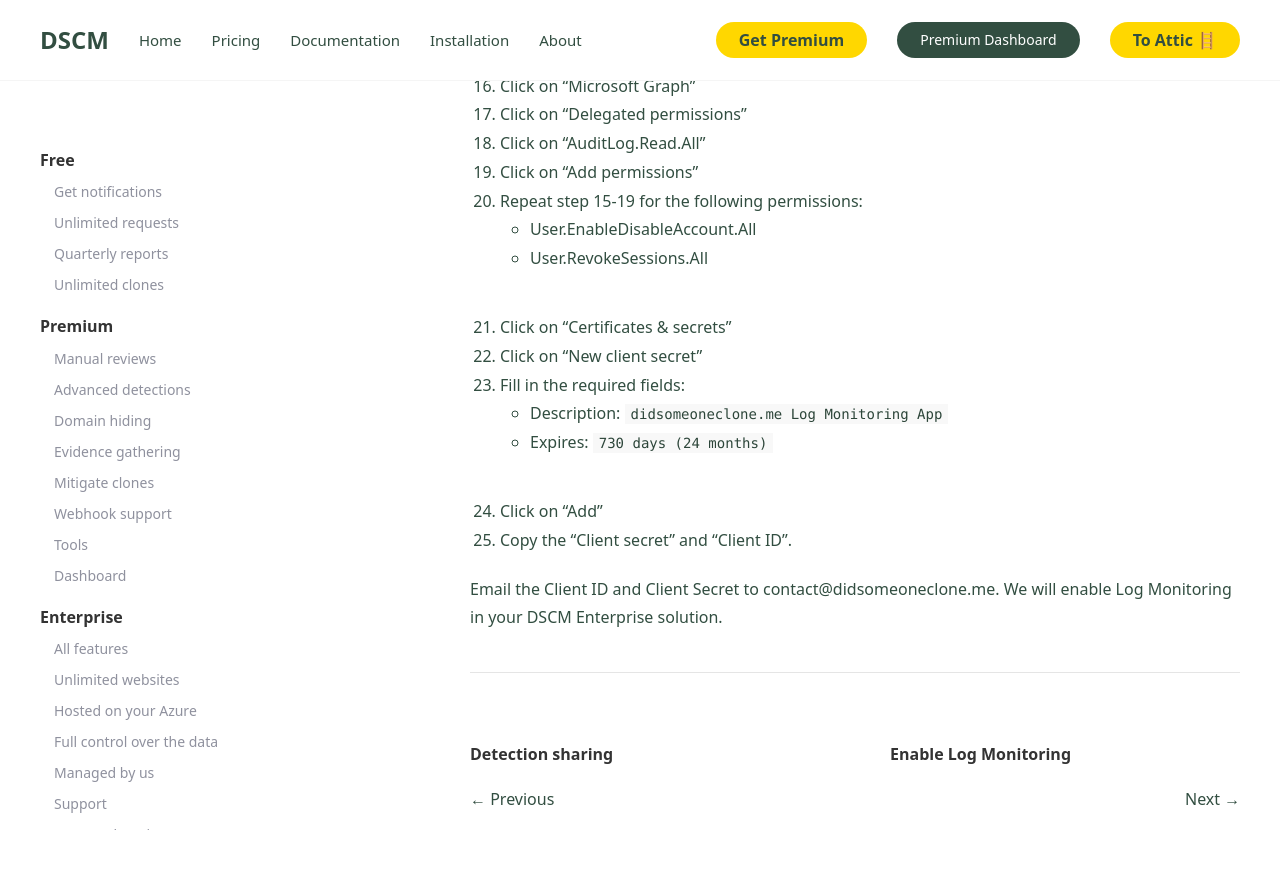
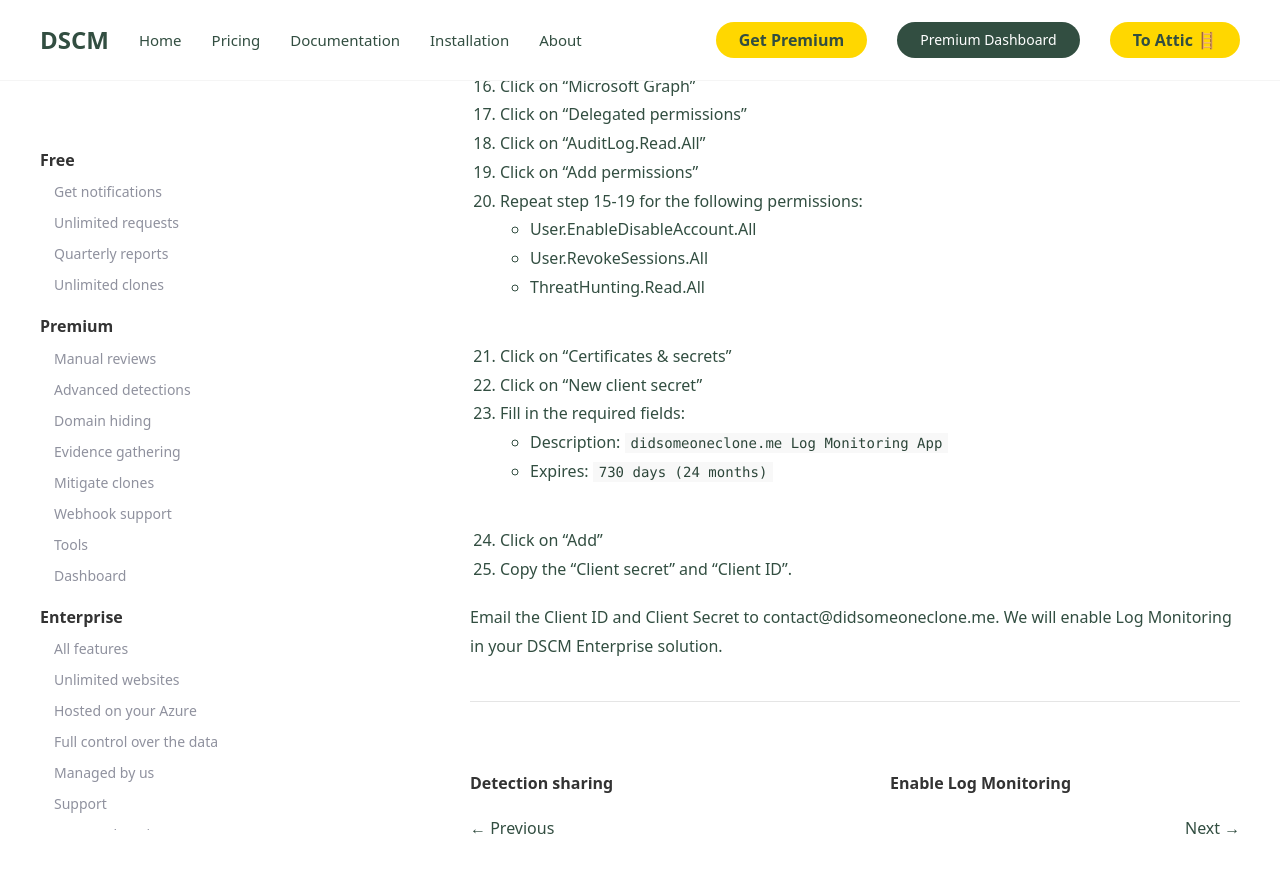
Before and after one commit to didsomeonecloneme/didsomeonecloneme.github.io, a Jekyll site: the page built from _docs/enterprise_tutorial_log_monitoring_app.md, in a window 1280 px wide and 900 px high, scrolled down 1189 px. Shown: the top 873 px of the window. Built offline with Jekyll 4.4.1, drawn with Linux system fonts in a browser that asks for light colours.

Commit message:
Add permission for ThreatHunting.Read.All in Log Monitoring tutorial

```diff
--- a/_docs/enterprise_tutorial_log_monitoring_app.md
+++ b/_docs/enterprise_tutorial_log_monitoring_app.md
@@ -34,6 +34,7 @@ In order to use the Log monitoring feature, you need to configure a Log Monitori
 20. Repeat step 15-19 for the following permissions:
     - User.EnableDisableAccount.All
     - User.RevokeSessions.All
+    - ThreatHunting.Read.All
 21. Click on "Certificates & secrets"
 22. Click on "New client secret"
 23. Fill in the required fields:
```
